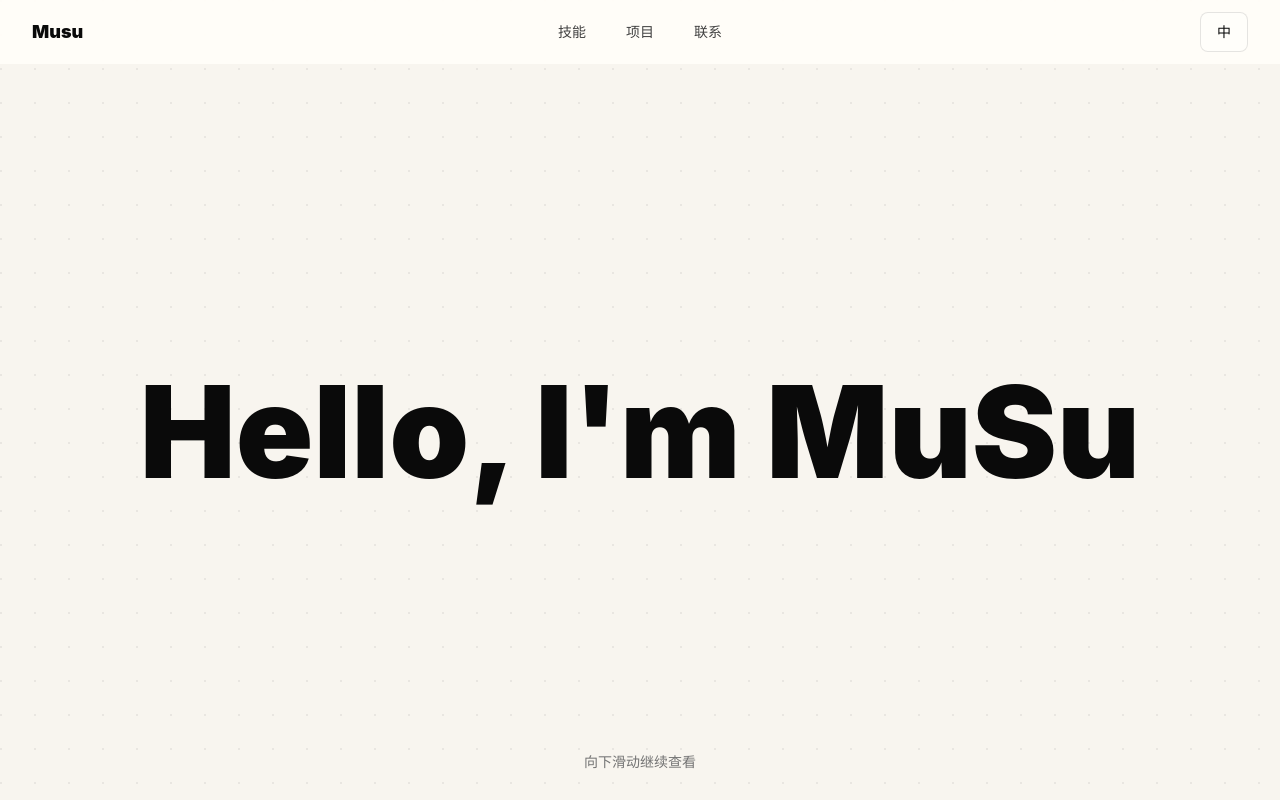
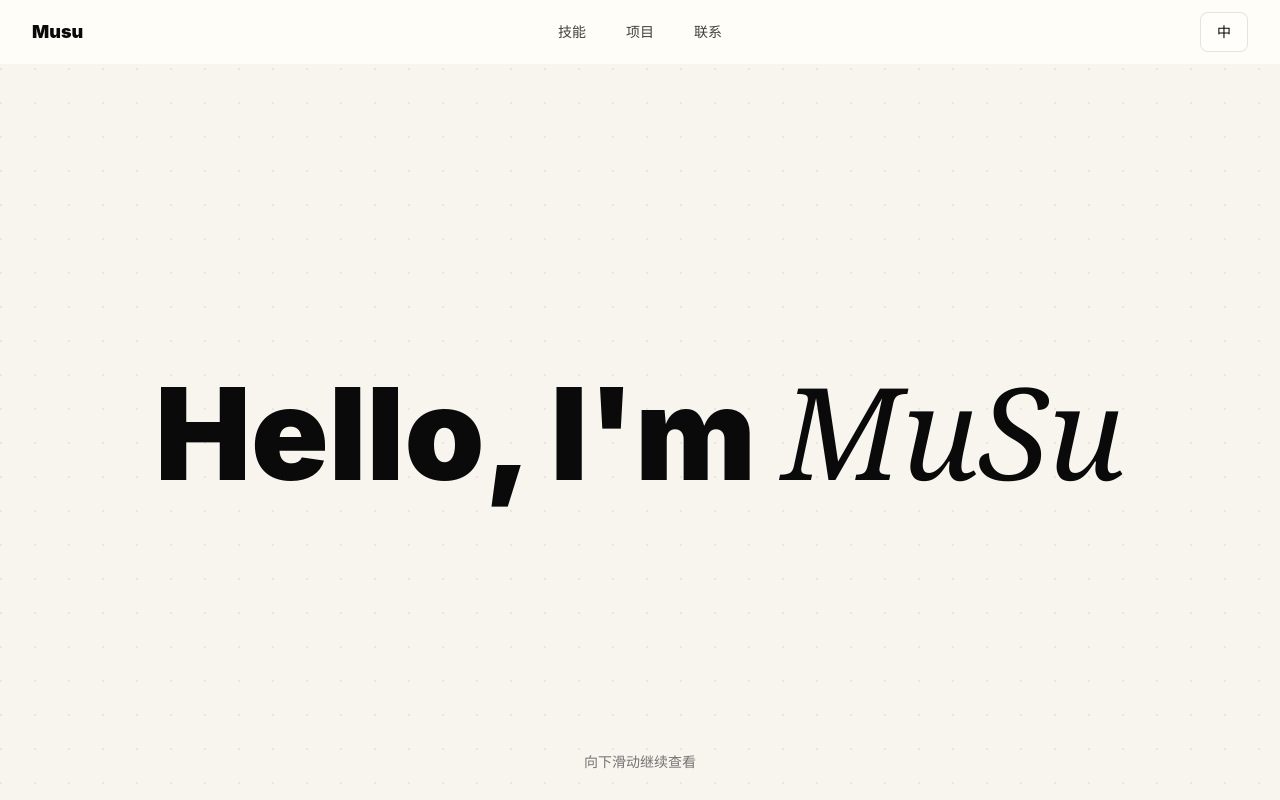
Before and after one commit to Musu6856/portfolio, a React (Vite) app: page / in a window 1280 px wide. Shown: the top 800 px of the page. Built offline with nearby package versions, Linux system fonts and the light colour scheme.

Commit message:
Refine hero interaction typography

```diff
--- a/src/App.tsx
+++ b/src/App.tsx
@@ -256,25 +256,57 @@ function HomePage({ locale }: { locale: Locale }) {
 function Hero({ locale }: { locale: Locale }) {
   const t = copy[locale];
   const [spotlightActive, setSpotlightActive] = useState(false);
-  const [spotlight, setSpotlight] = useState({ x: 0, y: 0 });
+  const [spotlight, setSpotlight] = useState({
+    x: 0,
+    y: 0,
+    tiltX: 0,
+    tiltY: 0,
+    shiftX: 0,
+    shiftY: 0,
+  });
   const spotlightStyle = {
     "--spot-x": `${spotlight.x}px`,
     "--spot-y": `${spotlight.y}px`,
+    "--hero-tilt-x": `${spotlight.tiltX}deg`,
+    "--hero-tilt-y": `${spotlight.tiltY}deg`,
+    "--hero-shift-x": `${spotlight.shiftX}px`,
+    "--hero-shift-y": `${spotlight.shiftY}px`,
   } as CSSProperties;
 
   function handleMouseMove(event: MouseEvent<HTMLElement>) {
     const rect = event.currentTarget.getBoundingClientRect();
+    const x = event.clientX - rect.left;
+    const y = event.clientY - rect.top;
+    const normalizedX = (x / rect.width - 0.5) * 2;
+    const normalizedY = (y / rect.height - 0.5) * 2;
+
+    setSpotlightActive(true);
     setSpotlight({
-      x: event.clientX - rect.left,
-      y: event.clientY - rect.top,
+      x,
+      y,
+      tiltX: -normalizedY * 20,
+      tiltY: normalizedX * 28,
+      shiftX: normalizedX * 64,
+      shiftY: normalizedY * 48,
     });
+  }
+
+  function handleMouseLeave() {
+    setSpotlightActive(false);
+    setSpotlight((current) => ({
+      ...current,
+      tiltX: 0,
+      tiltY: 0,
+      shiftX: 0,
+      shiftY: 0,
+    }));
   }
 
   return (
     <section
       className="hero-grid"
       onMouseEnter={() => setSpotlightActive(true)}
-      onMouseLeave={() => setSpotlightActive(false)}
+      onMouseLeave={handleMouseLeave}
       onMouseMove={handleMouseMove}
       style={spotlightStyle}
     >
@@ -294,7 +326,10 @@ function HeroContent({ locale, inverted = false }: { locale: Locale; inverted?:
   return (
     <div className={`hero-content ${inverted ? "is-inverted" : ""}`}>
       <h1>
-        {heroLine} {profile.name[locale]}
+        <span className="hero-greeting">{heroLine}</span>{" "}
+        <span className={`hero-name ${locale === "zh" ? "hero-name-zh" : "hero-name-en"}`}>
+          {profile.name[locale]}
+        </span>
       </h1>
     </div>
   );
--- a/src/styles.css
+++ b/src/styles.css
@@ -35,6 +35,11 @@ body {
 
   .hero-grid {
     @apply relative min-h-screen overflow-hidden border-b border-black/10 bg-[#f8f5ef];
+    --hero-tilt-x: 0deg;
+    --hero-tilt-y: 0deg;
+    --hero-shift-x: 0px;
+    --hero-shift-y: 0px;
+    perspective: 1200px;
   }
 
   .dot-field {
@@ -45,27 +50,60 @@ body {
 
   .hero-content {
     @apply relative z-10 mx-auto flex min-h-screen max-w-7xl flex-col items-center justify-center px-5 pt-16 text-center md:px-8;
+    pointer-events: none;
   }
 
   .hero-content h1 {
     @apply max-w-6xl text-6xl font-black leading-none sm:text-7xl md:text-8xl lg:text-9xl;
+    transform: perspective(1000px) rotateX(var(--hero-tilt-x)) rotateY(var(--hero-tilt-y)) translate3d(var(--hero-shift-x), var(--hero-shift-y), 0);
+    transform-origin: center;
+    transition: transform 260ms cubic-bezier(0.22, 1, 0.36, 1);
+    will-change: transform;
+  }
+
+  .hero-grid:hover .hero-content h1 {
+    transition-duration: 80ms;
+  }
+
+  .hero-greeting,
+  .hero-name {
+    display: inline-block;
+  }
+
+  .hero-name-en {
+    font-family: Georgia, "Times New Roman", serif;
+    font-style: italic;
+    font-weight: 500;
+    transform: none;
+  }
+
+  .hero-name-zh {
+    font-family: "Songti SC", "SimSun", "Noto Serif CJK SC", serif;
+    font-weight: 500;
+    transform: skewX(-7deg);
   }
 
   .hero-content.is-inverted h1 {
     @apply text-white;
+    text-shadow: 0 12px 28px rgba(0, 0, 0, 0.7);
+    transform: perspective(1000px) rotateX(var(--hero-tilt-x)) rotateY(var(--hero-tilt-y)) translate3d(var(--hero-shift-x), var(--hero-shift-y), 0) scale(0.96);
   }
 
   .hero-spotlight {
     @apply pointer-events-none absolute inset-0 z-20 opacity-0 transition-opacity duration-150;
-    background-color: #050505;
-    background-image: radial-gradient(circle at 1px 1px, rgba(255, 255, 255, 0.22) 1px, transparent 0);
-    background-size: 34px 34px;
+    background-color: #030303;
+    background-image:
+      radial-gradient(circle at var(--spot-x) var(--spot-y), rgba(255, 255, 255, 0.075), transparent 58%),
+      radial-gradient(circle at 1px 1px, rgba(255, 255, 255, 0.24) 1px, transparent 0);
+    background-repeat: no-repeat, repeat;
+    background-size: 100% 100%, 34px 34px;
     clip-path: circle(0 at var(--spot-x) var(--spot-y));
+    will-change: clip-path;
   }
 
   .hero-spotlight.is-active {
     @apply opacity-100;
-    clip-path: circle(175px at var(--spot-x) var(--spot-y));
+    clip-path: circle(205px at var(--spot-x) var(--spot-y));
   }
 
   .scroll-hint {
@@ -500,7 +538,7 @@ body {
   }
 
   .hero-spotlight.is-active {
-    clip-path: circle(125px at var(--spot-x) var(--spot-y));
+    clip-path: circle(145px at var(--spot-x) var(--spot-y));
   }
 
   .skill-metrics b {
```
